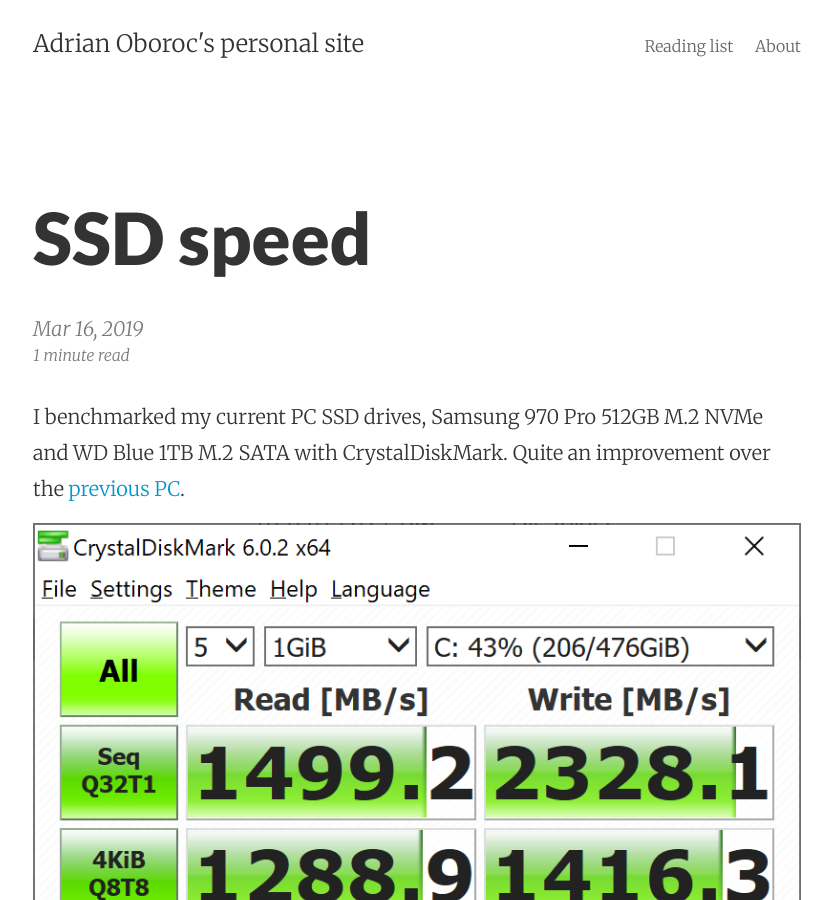
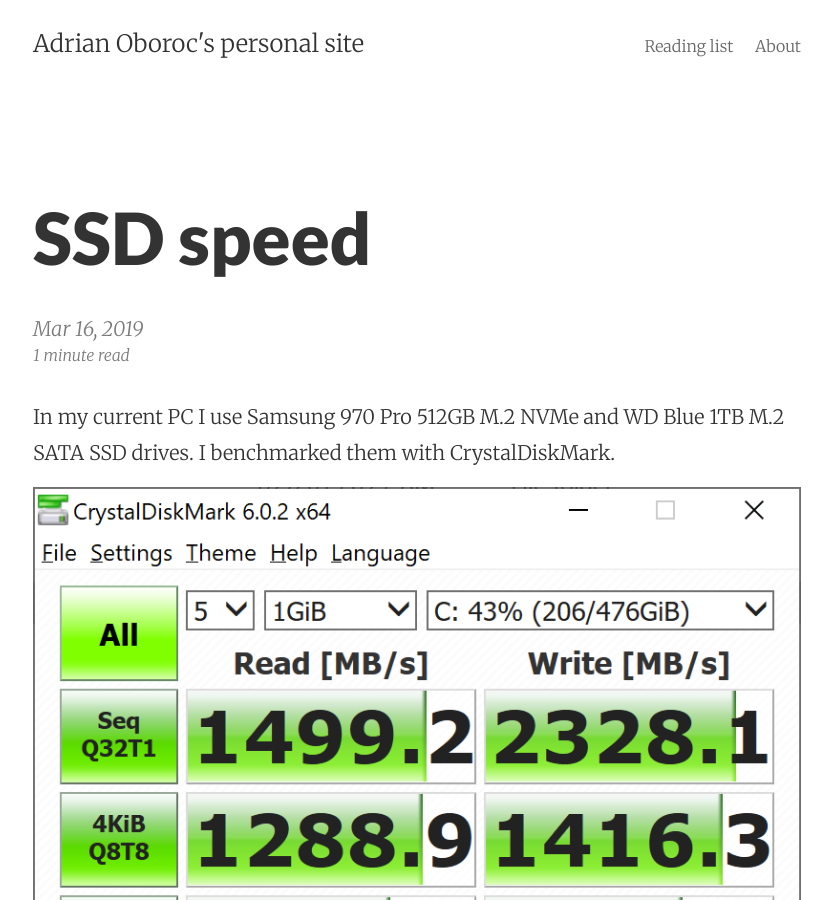
Before and after one commit to oboroc/oboroc.github.io, a Jekyll site: the page built from _posts/2019-03-16-ssd-speed.md, in a window 1280 px wide and 900 px high. Shown: the whole window, without its empty margins (223-1055 px from the left). Built offline with Jekyll 4.4.1, drawn with Linux system fonts in a browser that asks for light colours; some of the changed text lies outside the part shown.

Commit message:
Update 2019-03-16-ssd-speed.md

```diff
--- a/_posts/2019-03-16-ssd-speed.md
+++ b/_posts/2019-03-16-ssd-speed.md
@@ -5,9 +5,12 @@
 categories: posts
 ---
 
-I benchmarked my current PC SSD drives, Samsung 970 Pro 512GB M.2 NVMe and WD Blue 1TB M.2 SATA with CrystalDiskMark.
-Quite an improvement over the [previous PC](https://www.oboroc.com/posts/2016/10/27/sata-ssd-performance/).
+In my current PC I use Samsung 970 Pro 512GB M.2 NVMe and WD Blue 1TB M.2 SATA SSD drives.
+I benchmarked them with CrystalDiskMark.
 
 ![Samsung 970 Pro 512GB](/img/2019-03-16-ssd-speed-1.png)
 
 ![WD Blue 1TB](/img/2019-03-16-ssd-speed-2.png)
+
+Quite an improvement over the [previous PC](https://www.oboroc.com/posts/2016/10/27/sata-ssd-performance/),
+but I expected more for Samsung 970 Pro.
```
